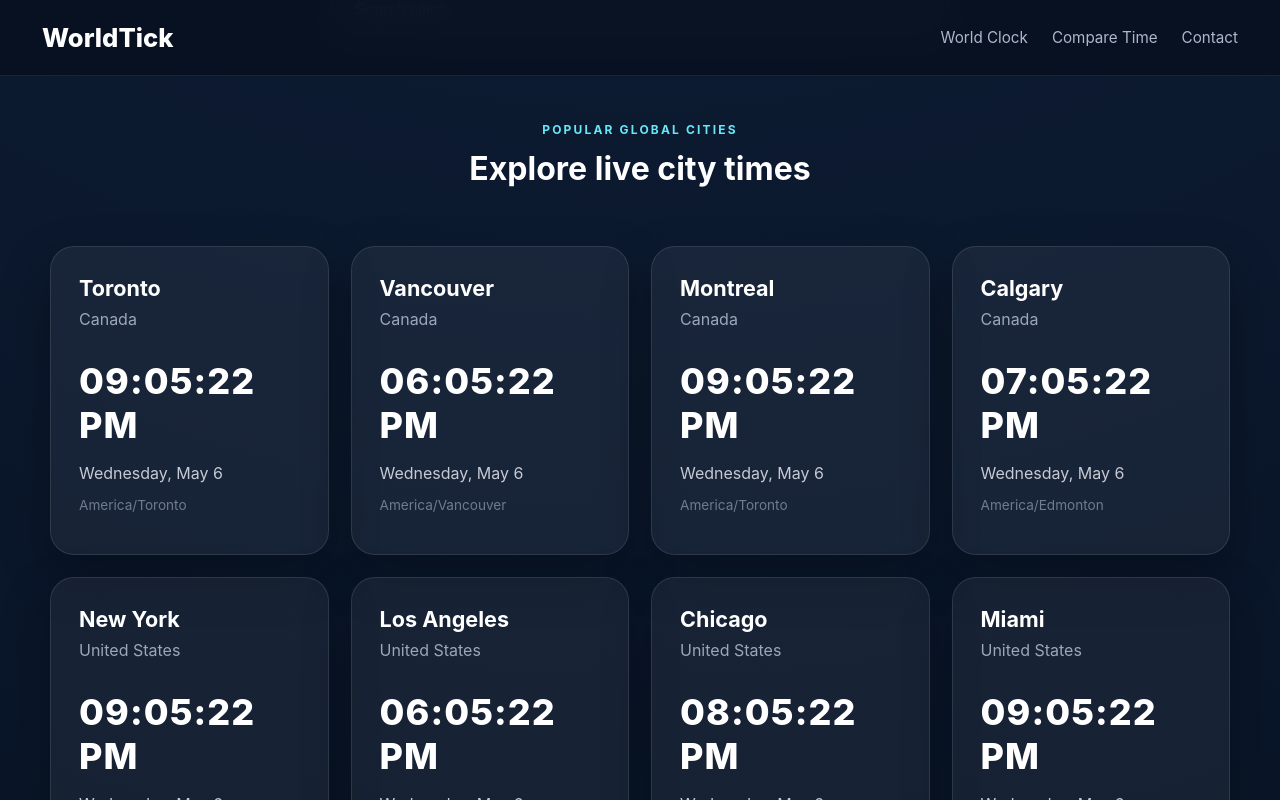
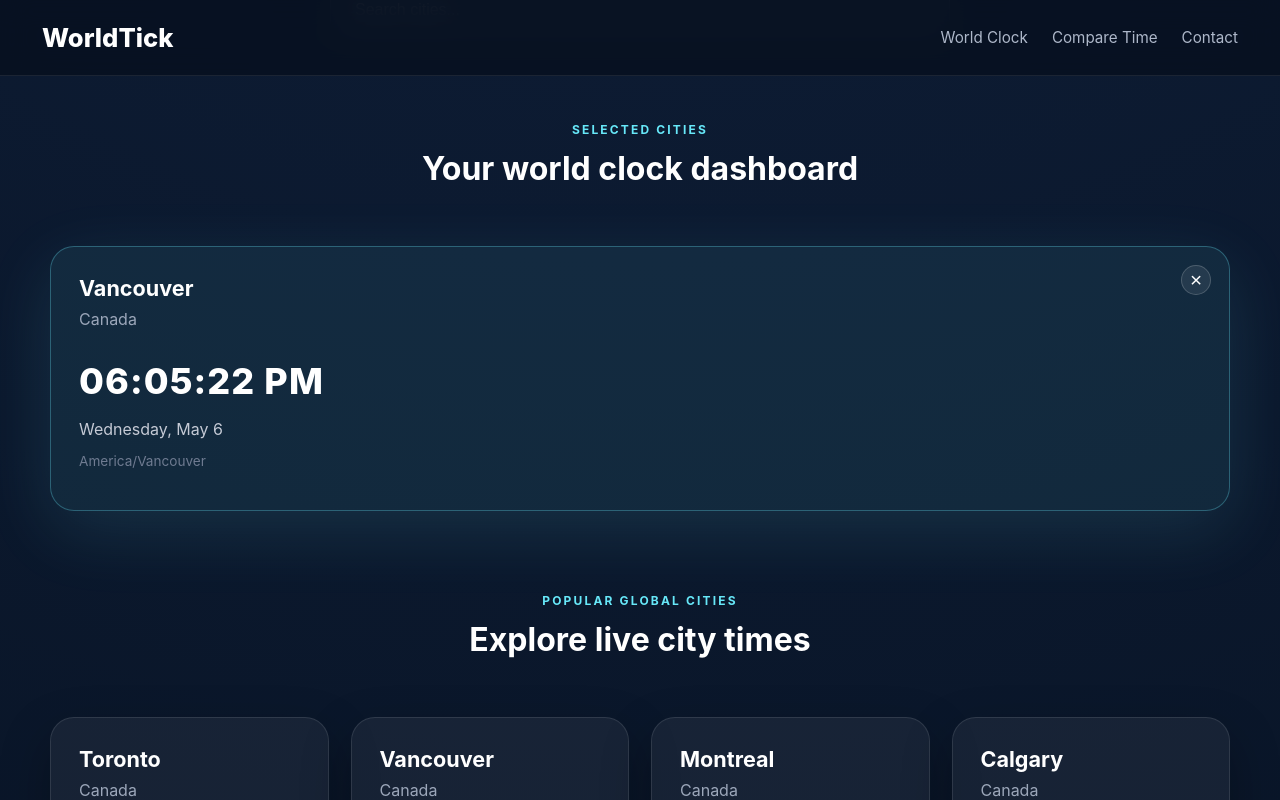
Before and after one commit to imranjp-hash/worldtick, a React (Vite) app: page / in a window 1280 px wide. Both pictures are taken after a click on the element 489 px from the left and 1269 px from the top of the page. Shown: the part 966-1766 px from the top of the page. Built offline with nearby package versions, Linux system fonts and the light colour scheme.

Commit message:
add selected cities dashboard

```diff
--- a/src/App.jsx
+++ b/src/App.jsx
@@ -77,6 +77,7 @@ function getDate(timeZone) {
 
 function App() {
   const [search, setSearch] = useState("");
+  const [selectedCities, setSelectedCities] = useState([]);
   const [, setTick] = useState(Date.now());
 
   useEffect(() => {
@@ -87,6 +88,20 @@ function App() {
   const filteredCities = cities.filter((city) =>
     `${city.name} ${city.country}`.toLowerCase().includes(search.toLowerCase())
   );
+
+  const addCity = (city) => {
+    const alreadyAdded = selectedCities.find(
+      (selected) => selected.name === city.name
+    );
+
+    if (!alreadyAdded) {
+      setSelectedCities([...selectedCities, city]);
+    }
+  };
+
+  const removeCity = (cityName) => {
+    setSelectedCities(selectedCities.filter((city) => city.name !== cityName));
+  };
 
   return (
     <div style={styles.page}>
@@ -119,13 +134,9 @@ function App() {
         <section style={styles.featureCard}>
           <p style={styles.cityLabel}>Toronto</p>
 
-          <h2 style={styles.mainClock}>
-            {getTime("America/Toronto")}
-          </h2>
+          <h2 style={styles.mainClock}>{getTime("America/Toronto")}</h2>
 
-          <p style={styles.dateText}>
-            {getDate("America/Toronto")}
-          </p>
+          <p style={styles.dateText}>{getDate("America/Toronto")}</p>
         </section>
 
         <input
@@ -136,14 +147,39 @@ function App() {
           onChange={(e) => setSearch(e.target.value)}
         />
 
+        {selectedCities.length > 0 && (
+          <>
+            <div style={styles.sectionHeader}>
+              <p style={styles.sectionBadge}>SELECTED CITIES</p>
+              <h2 style={styles.sectionTitle}>Your world clock dashboard</h2>
+            </div>
+
+            <section style={styles.grid}>
+              {selectedCities.map((city) => (
+                <div key={city.name} style={styles.selectedCard}>
+                  <button
+                    style={styles.removeButton}
+                    onClick={() => removeCity(city.name)}
+                  >
+                    ×
+                  </button>
+
+                  <h3 style={styles.cardTitle}>{city.name}</h3>
+                  <p style={styles.country}>{city.country}</p>
+
+                  <div style={styles.cardTime}>{getTime(city.timeZone)}</div>
+
+                  <p style={styles.cardDate}>{getDate(city.timeZone)}</p>
+                  <p style={styles.zone}>{city.timeZone}</p>
+                </div>
+              ))}
+            </section>
+          </>
+        )}
+
         <div style={styles.sectionHeader}>
-          <p style={styles.sectionBadge}>
-            POPULAR GLOBAL CITIES
-          </p>
-
-          <h2 style={styles.sectionTitle}>
-            Explore live city times
-          </h2>
+          <p style={styles.sectionBadge}>POPULAR GLOBAL CITIES</p>
+          <h2 style={styles.sectionTitle}>Explore live city times</h2>
         </div>
 
         <section style={styles.grid}>
@@ -152,28 +188,21 @@ function App() {
               key={city.name}
               style={styles.card}
               className="city-card"
+              onClick={() => addCity(city)}
             >
               <div>
                 <h3 style={styles.cardTitle} className="city-name">
                   {city.name}
                 </h3>
 
-                <p style={styles.country}>
-                  {city.country}
-                </p>
+                <p style={styles.country}>{city.country}</p>
               </div>
 
-              <div style={styles.cardTime}>
-                {getTime(city.timeZone)}
-              </div>
+              <div style={styles.cardTime}>{getTime(city.timeZone)}</div>
 
-              <p style={styles.cardDate}>
-                {getDate(city.timeZone)}
-              </p>
+              <p style={styles.cardDate}>{getDate(city.timeZone)}</p>
 
-              <p style={styles.zone}>
-                {city.timeZone}
-              </p>
+              <p style={styles.zone}>{city.timeZone}</p>
             </div>
           ))}
         </section>
@@ -324,6 +353,29 @@ const styles = {
     boxShadow: "0 20px 50px rgba(0,0,0,0.28)",
   },
 
+  selectedCard: {
+    position: "relative",
+    padding: "28px",
+    borderRadius: "24px",
+    background: "rgba(103,232,249,0.08)",
+    border: "1px solid rgba(103,232,249,0.3)",
+    boxShadow: "0 20px 70px rgba(103,232,249,0.12)",
+  },
+
+  removeButton: {
+    position: "absolute",
+    top: "18px",
+    right: "18px",
+    width: "30px",
+    height: "30px",
+    borderRadius: "999px",
+    border: "1px solid rgba(255,255,255,0.18)",
+    background: "rgba(255,255,255,0.08)",
+    color: "white",
+    fontSize: "1.3rem",
+    cursor: "pointer",
+  },
+
   cardTitle: {
     fontSize: "1.35rem",
     margin: 0,
```
